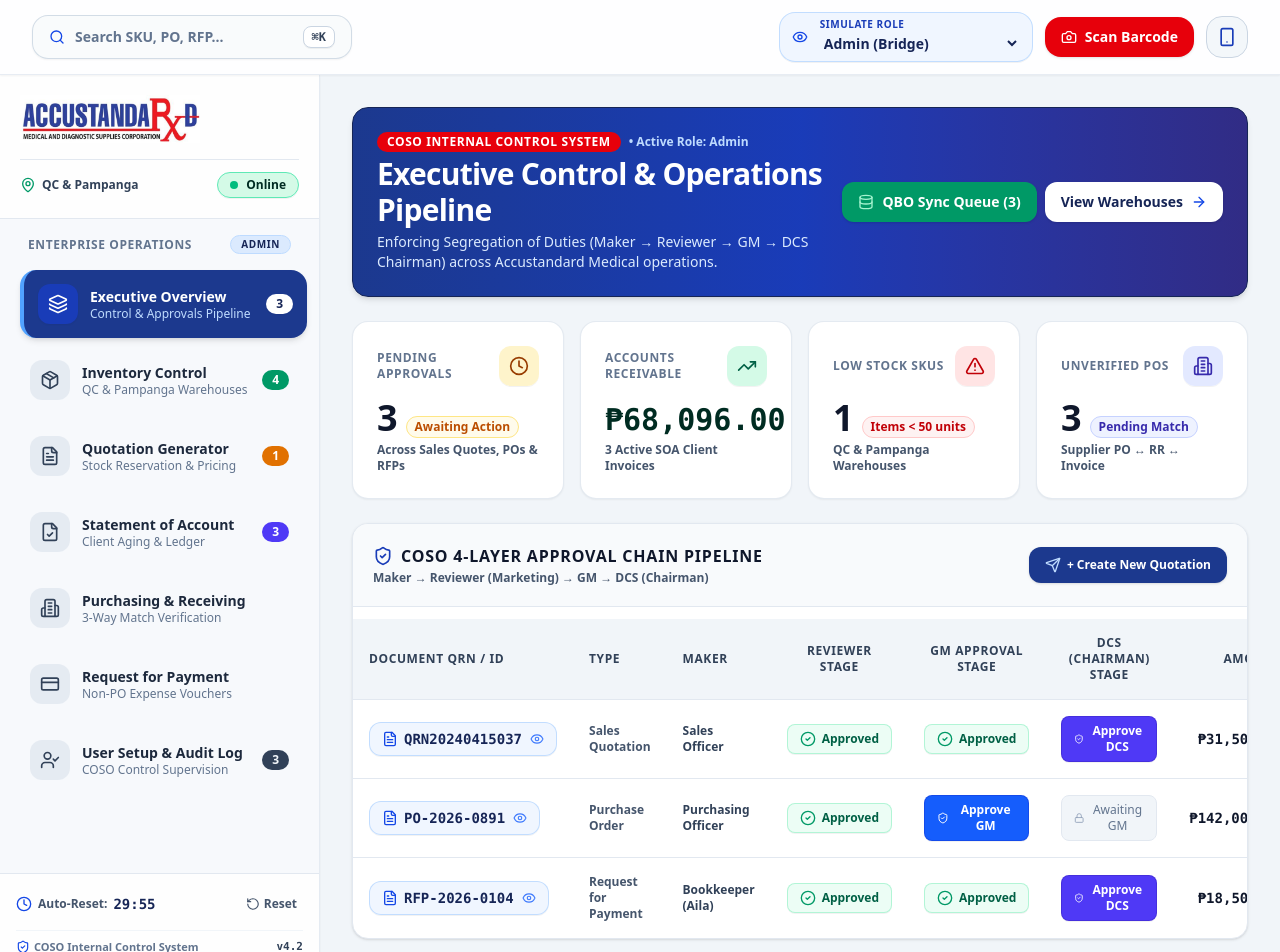
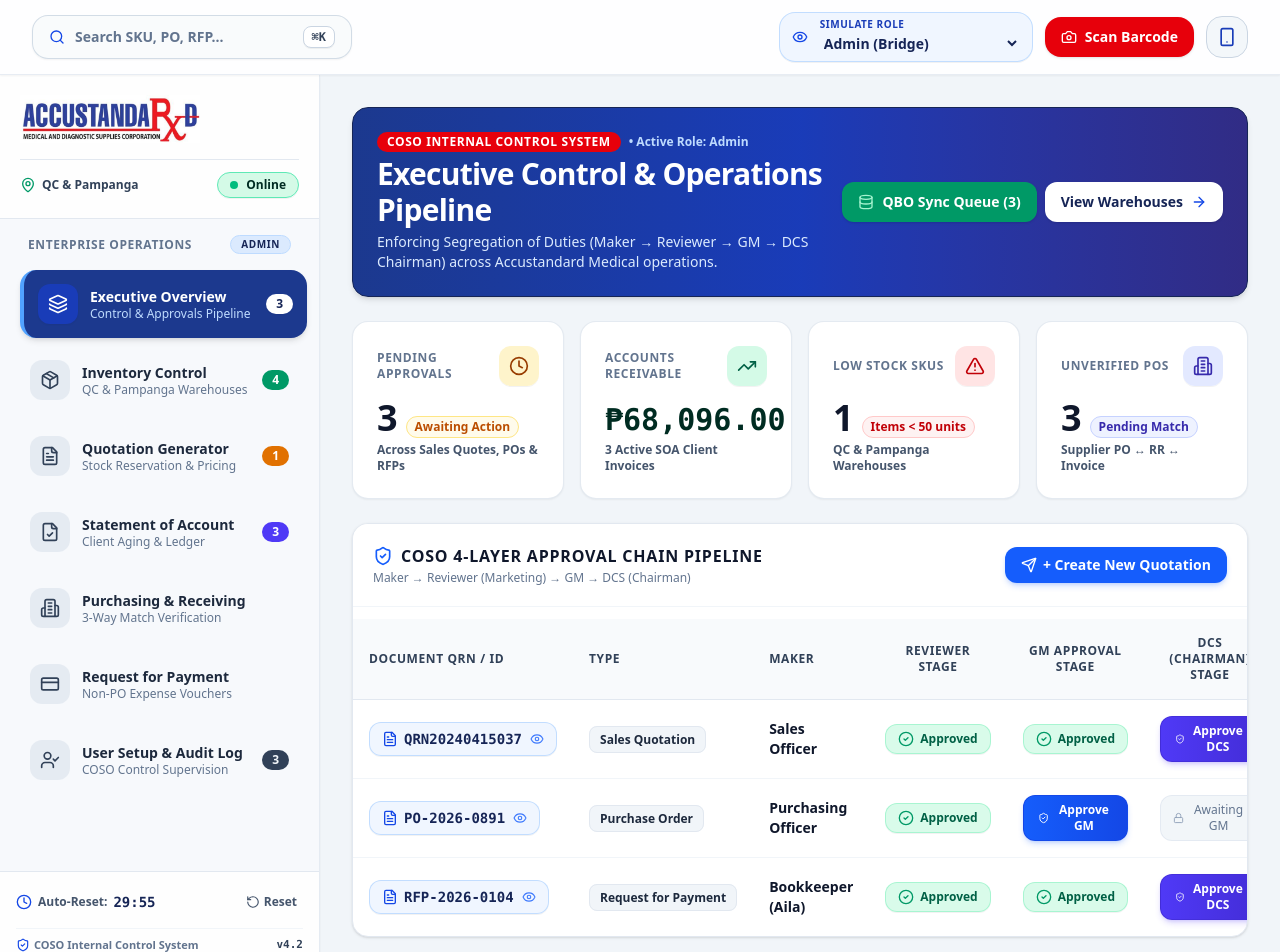
Before and after one commit to ItsAdventureTime/portfolio-accustandard, a Next.js app: page / in a window 1280 px wide. Shown: the top 952 px of the page. Built offline with nearby package versions, Linux system fonts and the light colour scheme.

Commit message:
style(ui): align Executive Overview COSO approval table styling and typography with design system benchmark

```diff
--- a/src/components/features/overview/ExecutiveOverview.tsx
+++ b/src/components/features/overview/ExecutiveOverview.tsx
@@ -183,13 +183,13 @@ export const ExecutiveOverview: React.FC<ExecutiveOverviewProps> = ({
 
       {/* COSO 4-Layer Approval Pipeline Table */}
       <div className="bg-white rounded-2xl border border-slate-200 shadow-sm overflow-hidden space-y-3">
-        <div className="p-5 bg-slate-50 border-b border-slate-200 flex flex-col sm:flex-row justify-between items-start sm:items-center gap-3">
+        <div className="p-5 bg-white border-b border-slate-100 flex flex-col sm:flex-row justify-between items-start sm:items-center gap-3">
           <div>
-            <h2 className="text-base font-black text-slate-900 uppercase tracking-wider flex items-center gap-2">
-              <ShieldCheck className="w-5 h-5 text-blue-800" />
+            <h2 className="text-base font-bold text-slate-900 uppercase tracking-wider flex items-center gap-2">
+              <ShieldCheck className="w-5 h-5 text-blue-600" />
               COSO 4-Layer Approval Chain Pipeline
             </h2>
-            <p className="text-xs text-slate-600 font-semibold mt-0.5">
+            <p className="text-xs text-slate-500 font-medium mt-0.5">
               Maker &rarr; Reviewer (Marketing) &rarr; GM &rarr; DCS (Chairman)
             </p>
           </div>
@@ -202,20 +202,20 @@ export const ExecutiveOverview: React.FC<ExecutiveOverviewProps> = ({
                 onSelectTab('quotations');
               }
             }}
-            className="px-4 py-2.5 bg-blue-900 hover:bg-blue-800 text-white font-extrabold text-xs rounded-xl transition shadow-sm flex items-center gap-1.5 active:scale-95"
+            className="px-4 py-2 bg-blue-600 hover:bg-blue-700 text-white font-bold text-xs sm:text-sm rounded-xl transition shadow-md shadow-blue-600/20 flex items-center gap-1.5 active:scale-95 cursor-pointer"
           >
-            <Send className="w-4 h-4 text-blue-200" />
+            <Send className="w-4 h-4 text-white" />
             <span>+ Create New Quotation</span>
           </button>
         </div>
 
-        <div className="block sm:hidden text-[11px] text-slate-500 font-extrabold text-center py-1.5 bg-slate-100/90 border-b border-slate-200 uppercase tracking-wider">
+        <div className="block sm:hidden text-[11px] text-slate-500 font-semibold text-center py-1.5 bg-slate-50 border-b border-slate-100 uppercase tracking-wider">
           &larr; Swipe table horizontally for details &rarr;
         </div>
 
         <div className="overflow-x-auto">
           <table className="w-full text-left text-sm border-collapse">
-            <thead className="bg-slate-100 text-slate-700 font-extrabold border-b border-slate-200 uppercase text-xs tracking-wider">
+            <thead className="bg-slate-50 text-slate-700 font-bold border-b border-slate-200 uppercase text-xs tracking-wider">
               <tr>
                 <th className="p-4">Document QRN / ID</th>
                 <th className="p-4">Type</th>
@@ -226,7 +226,7 @@ export const ExecutiveOverview: React.FC<ExecutiveOverviewProps> = ({
                 <th className="p-4 text-right">Amount</th>
               </tr>
             </thead>
-            <tbody className="divide-y divide-slate-200 font-semibold text-slate-800">
+            <tbody className="divide-y divide-slate-100 font-medium text-slate-800">
               {approvalsList.map((item) => {
                 const isReviewerApproved = item.reviewerStatus === 'APPROVED';
                 const isGmApproved = item.gmStatus === 'APPROVED';
@@ -236,13 +236,13 @@ export const ExecutiveOverview: React.FC<ExecutiveOverviewProps> = ({
                   <tr
                     key={item.id}
                     onClick={() => setSelectedDocModal(item)}
-                    className="hover:bg-blue-50/50 transition cursor-pointer group"
+                    className="hover:bg-blue-50/70 hover:shadow-xs transition-all duration-150 cursor-pointer group"
                   >
                     <td className="p-4">
                       <button
                         type="button"
                         onClick={() => setSelectedDocModal(item)}
-                        className="font-extrabold font-mono text-blue-950 bg-blue-50/90 border border-blue-200/90 hover:bg-blue-900 hover:text-white px-3 py-1.5 rounded-xl text-xs sm:text-sm flex items-center gap-1.5 transition-all shadow-2xs group cursor-pointer"
+                        className="font-extrabold font-mono text-blue-950 bg-blue-50/90 border border-blue-200/90 hover:bg-blue-900 hover:text-white px-3 py-1.5 rounded-xl text-xs sm:text-sm flex items-center gap-1.5 transition-all shadow-2xs group cursor-pointer whitespace-nowrap"
                         title="Click to inspect complete document breakdown & approval status"
                       >
                         <FileText className="w-4 h-4 text-blue-700 group-hover:text-blue-200 shrink-0" />
@@ -250,28 +250,38 @@ export const ExecutiveOverview: React.FC<ExecutiveOverviewProps> = ({
                         <Eye className="w-3.5 h-3.5 text-blue-600 group-hover:text-white shrink-0 ml-0.5 opacity-80 group-hover:opacity-100" />
                       </button>
                     </td>
-                    <td className="p-4 text-xs font-bold text-slate-600">{item.type}</td>
-                    <td className="p-4 text-xs text-slate-700">{item.maker}</td>
+                    <td className="p-4">
+                      <span className="px-2.5 py-1 rounded-lg bg-slate-100 border border-slate-200 text-slate-800 text-xs font-semibold whitespace-nowrap">
+                        {item.type}
+                      </span>
+                    </td>
+                    <td className="p-4 text-xs sm:text-sm font-semibold text-slate-900">{item.maker}</td>
 
                     {/* Stage 1: Reviewer */}
                     <td className="p-4 text-center">
                       {isReviewerApproved ? (
-                        <span className="inline-flex items-center justify-center gap-1.5 px-3 py-1.5 rounded-lg bg-emerald-50 text-emerald-800 border border-emerald-200/80 font-bold text-xs shadow-2xs w-full max-w-[130px] mx-auto">
+                        <span className="inline-flex items-center justify-center gap-1.5 px-3 py-1.5 rounded-xl bg-emerald-100/80 text-emerald-800 border border-emerald-200/90 font-bold text-xs shadow-2xs w-full max-w-[130px] mx-auto">
                           <CheckCircle2 className="w-4 h-4 text-emerald-600 shrink-0" />
                           <span>Approved</span>
                         </span>
                       ) : canApproveReviewer ? (
                         <button
-                          onClick={() => onApproveItem(item.id, 'reviewer')}
-                          className="px-3 py-1.5 bg-amber-500 hover:bg-amber-600 active:scale-[0.97] text-white font-bold text-xs rounded-lg shadow-2xs hover:shadow-xs transition-all flex items-center justify-center gap-1.5 border border-amber-600/80 w-full max-w-[130px] mx-auto"
+                          onClick={(e) => {
+                            e.stopPropagation();
+                            onApproveItem(item.id, 'reviewer');
+                          }}
+                          className="px-3.5 py-1.5 bg-gradient-to-r from-amber-500 to-amber-600 hover:from-amber-600 hover:to-amber-700 text-white font-bold text-xs rounded-xl shadow-md shadow-amber-500/20 active:scale-95 transition-all flex items-center justify-center gap-1.5 border border-amber-600/80 w-full max-w-[130px] mx-auto cursor-pointer"
                         >
                           <ShieldCheck className="w-3.5 h-3.5" />
                           <span>Approve Reviewer</span>
                         </button>
                       ) : (
                         <span
-                          onClick={() => onApproveItem(item.id, 'reviewer')}
-                          className="inline-flex items-center justify-center gap-1.5 px-3 py-1.5 rounded-lg bg-slate-100 text-slate-400 border border-slate-200 font-medium text-xs w-full max-w-[130px] mx-auto cursor-pointer hover:bg-slate-200/60 transition"
+                          onClick={(e) => {
+                            e.stopPropagation();
+                            onApproveItem(item.id, 'reviewer');
+                          }}
+                          className="inline-flex items-center justify-center gap-1.5 px-3 py-1.5 rounded-xl bg-slate-100/90 text-slate-500 border border-slate-200/80 font-medium text-xs w-full max-w-[130px] mx-auto cursor-pointer hover:bg-slate-200/60 transition"
                           title={`Role [${viewAsRole}] cannot execute Reviewer Approval`}
                         >
                           <Lock className="w-3.5 h-3.5 text-slate-400" />
@@ -283,27 +293,33 @@ export const ExecutiveOverview: React.FC<ExecutiveOverviewProps> = ({
                     {/* Stage 2: GM */}
                     <td className="p-4 text-center">
                       {isGmApproved ? (
-                        <span className="inline-flex items-center justify-center gap-1.5 px-3 py-1.5 rounded-lg bg-emerald-50 text-emerald-800 border border-emerald-200/80 font-bold text-xs shadow-2xs w-full max-w-[130px] mx-auto">
+                        <span className="inline-flex items-center justify-center gap-1.5 px-3 py-1.5 rounded-xl bg-emerald-100/80 text-emerald-800 border border-emerald-200/90 font-bold text-xs shadow-2xs w-full max-w-[130px] mx-auto">
                           <CheckCircle2 className="w-4 h-4 text-emerald-600 shrink-0" />
                           <span>Approved</span>
                         </span>
                       ) : !isReviewerApproved ? (
-                        <span className="inline-flex items-center justify-center gap-1.5 px-3 py-1.5 rounded-lg bg-slate-100 text-slate-500 border border-slate-200 font-medium text-xs w-full max-w-[130px] mx-auto cursor-not-allowed">
+                        <span className="inline-flex items-center justify-center gap-1.5 px-3 py-1.5 rounded-xl bg-slate-100/90 text-slate-500 border border-slate-200/80 font-medium text-xs w-full max-w-[130px] mx-auto cursor-not-allowed">
                           <Lock className="w-3.5 h-3.5 text-slate-400" />
                           <span>Awaiting Reviewer</span>
                         </span>
                       ) : canApproveGM ? (
                         <button
-                          onClick={() => onApproveItem(item.id, 'gm')}
-                          className="px-3 py-1.5 bg-blue-600 hover:bg-blue-700 active:scale-[0.97] text-white font-bold text-xs rounded-lg shadow-2xs hover:shadow-xs transition-all flex items-center justify-center gap-1.5 border border-blue-700/80 w-full max-w-[130px] mx-auto"
+                          onClick={(e) => {
+                            e.stopPropagation();
+                            onApproveItem(item.id, 'gm');
+                          }}
+                          className="px-3.5 py-1.5 bg-gradient-to-r from-blue-600 to-blue-700 hover:from-blue-700 hover:to-blue-800 text-white font-bold text-xs rounded-xl shadow-md shadow-blue-600/20 active:scale-95 transition-all flex items-center justify-center gap-1.5 border border-blue-700/80 w-full max-w-[130px] mx-auto cursor-pointer"
                         >
                           <ShieldCheck className="w-3.5 h-3.5" />
                           <span>Approve GM</span>
                         </button>
                       ) : (
                         <span
-                          onClick={() => onApproveItem(item.id, 'gm')}
-                          className="inline-flex items-center justify-center gap-1.5 px-3 py-1.5 rounded-lg bg-slate-100 text-slate-400 border border-slate-200 font-medium text-xs w-full max-w-[130px] mx-auto cursor-pointer hover:bg-slate-200/60 transition"
+                          onClick={(e) => {
+                            e.stopPropagation();
+                            onApproveItem(item.id, 'gm');
+                          }}
+                          className="inline-flex items-center justify-center gap-1.5 px-3 py-1.5 rounded-xl bg-slate-100/90 text-slate-500 border border-slate-200/80 font-medium text-xs w-full max-w-[130px] mx-auto cursor-pointer hover:bg-slate-200/60 transition"
                           title={`Role [${viewAsRole}] cannot execute GM Approval`}
                         >
                           <Lock className="w-3.5 h-3.5 text-slate-400" />
@@ -315,27 +331,33 @@ export const ExecutiveOverview: React.FC<ExecutiveOverviewProps> = ({
                     {/* Stage 3: DCS Chairman */}
                     <td className="p-4 text-center">
                       {isDcsApproved ? (
-                        <span className="inline-flex items-center justify-center gap-1.5 px-3 py-1.5 rounded-lg bg-emerald-50 text-emerald-800 border border-emerald-200/80 font-bold text-xs shadow-2xs w-full max-w-[130px] mx-auto">
+                        <span className="inline-flex items-center justify-center gap-1.5 px-3 py-1.5 rounded-xl bg-emerald-100/80 text-emerald-800 border border-emerald-200/90 font-bold text-xs shadow-2xs w-full max-w-[130px] mx-auto">
                           <CheckCircle2 className="w-4 h-4 text-emerald-600 shrink-0" />
                           <span>Approved</span>
                         </span>
                       ) : !isGmApproved ? (
-                        <span className="inline-flex items-center justify-center gap-1.5 px-3 py-1.5 rounded-lg bg-slate-100 text-slate-500 border border-slate-200 font-medium text-xs w-full max-w-[130px] mx-auto cursor-not-allowed">
+                        <span className="inline-flex items-center justify-center gap-1.5 px-3 py-1.5 rounded-xl bg-slate-100/90 text-slate-500 border border-slate-200/80 font-medium text-xs w-full max-w-[130px] mx-auto cursor-not-allowed">
                           <Lock className="w-3.5 h-3.5 text-slate-400" />
                           <span>Awaiting GM</span>
                         </span>
                       ) : canApproveDCS ? (
                         <button
-                          onClick={() => onApproveItem(item.id, 'dcs')}
-                          className="px-3 py-1.5 bg-indigo-600 hover:bg-indigo-700 active:scale-[0.97] text-white font-bold text-xs rounded-lg shadow-2xs hover:shadow-xs transition-all flex items-center justify-center gap-1.5 border border-indigo-700/80 w-full max-w-[130px] mx-auto"
+                          onClick={(e) => {
+                            e.stopPropagation();
+                            onApproveItem(item.id, 'dcs');
+                          }}
+                          className="px-3.5 py-1.5 bg-gradient-to-r from-indigo-600 to-indigo-700 hover:from-indigo-700 hover:to-indigo-800 text-white font-bold text-xs rounded-xl shadow-md shadow-indigo-600/20 active:scale-95 transition-all flex items-center justify-center gap-1.5 border border-indigo-700/80 w-full max-w-[130px] mx-auto cursor-pointer"
                         >
                           <ShieldCheck className="w-3.5 h-3.5" />
                           <span>Approve DCS</span>
                         </button>
                       ) : (
                         <span
-                          onClick={() => onApproveItem(item.id, 'dcs')}
-                          className="inline-flex items-center justify-center gap-1.5 px-3 py-1.5 rounded-lg bg-slate-100 text-slate-400 border border-slate-200 font-medium text-xs w-full max-w-[130px] mx-auto cursor-pointer hover:bg-slate-200/60 transition"
+                          onClick={(e) => {
+                            e.stopPropagation();
+                            onApproveItem(item.id, 'dcs');
+                          }}
+                          className="inline-flex items-center justify-center gap-1.5 px-3 py-1.5 rounded-xl bg-slate-100/90 text-slate-500 border border-slate-200/80 font-medium text-xs w-full max-w-[130px] mx-auto cursor-pointer hover:bg-slate-200/60 transition"
                           title={`Role [${viewAsRole}] cannot execute DCS Chairman Approval`}
                         >
                           <Lock className="w-3.5 h-3.5 text-slate-400" />
@@ -344,7 +366,7 @@ export const ExecutiveOverview: React.FC<ExecutiveOverviewProps> = ({
                       )}
                     </td>
 
-                    <td className="p-4 text-right font-mono font-bold text-slate-900">
+                    <td className="p-4 text-right font-bold text-slate-900 text-xs sm:text-sm">
                       ₱{item.totalAmount.toLocaleString('en-US', { minimumFractionDigits: 2 })}
                     </td>
                   </tr>
```
